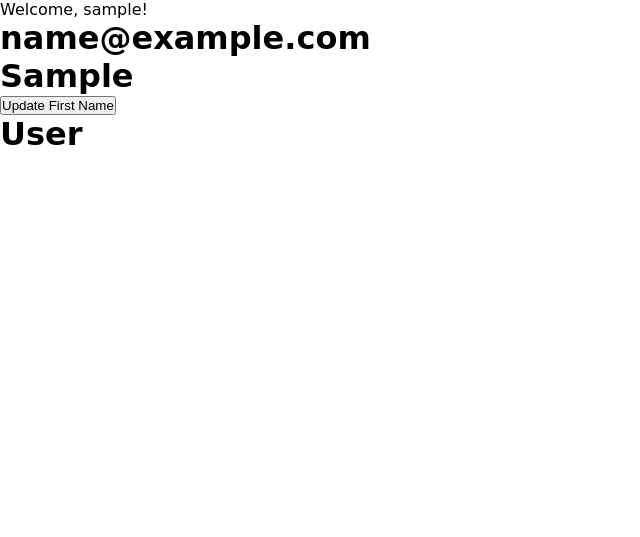
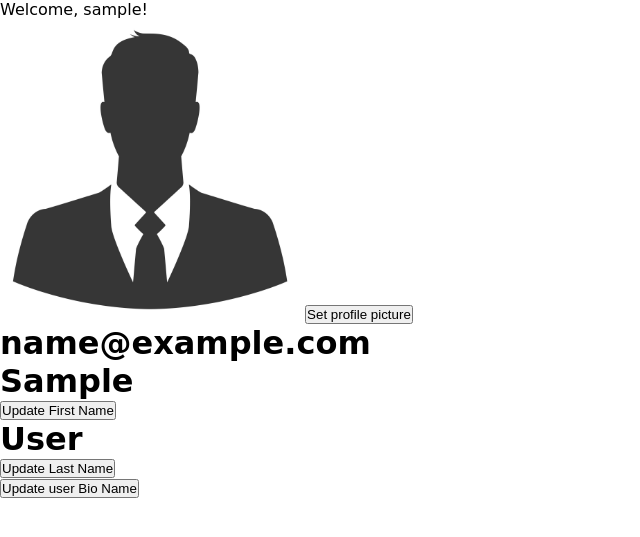
Before and after one commit to Kedar59/skillExchange, a Django app: page /profile/ in a window 1280 px wide. Shown: the part 94-631 px from the top of the page, without its empty margins (0-640 px from the left). Run offline with Django 4.2, Linux system fonts and the light colour scheme; the visitor is signed in with stand-in values (Sample User, id 1).

Commit message:
trying to apply profile pic

```diff
--- /dev/null
+++ b/static/css/profile.css
@@ -0,0 +1,4 @@
+.prof-img-display{
+    height: 300px;
+    width: 300px;
+}
--- a/static/js/profile.js
+++ b/static/js/profile.js
@@ -3,7 +3,55 @@ document.addEventListener('DOMContentLoaded', function () {
     const updateFirstNameForm = document.getElementById('update-first-name-form');
 
     updateFirstNameButton.addEventListener('click', function () {
+        console.log("I was clicked");
         updateFirstNameForm.style.display = 'block';
         updateFirstNameButton.style.display = 'none';
     });
+
+    const updateLastNameButton = document.getElementById('update-last-name-button');
+    const updateLastNameForm = document.getElementById('update-last-name-form');
+
+    updateLastNameButton.addEventListener('click', function () {
+        updateLastNameForm.style.display = 'block';
+        updateLastNameButton.style.display = 'none';
+    });
+
+    const updateUserBioButton = document.getElementById('update-userBio-button');
+    const updateUserBioForm = document.getElementById('update-userBio-form');
+
+    updateUserBioButton.addEventListener('click', function () {
+        updateUserBioForm.style.display = 'block';
+        updateUserBioButton.style.display = 'none';
+    });
+
+    const setProfPicButton = document.getElementById('set-prof-pic-button');
+    const updateProfPicButton = document.getElementById('update-prof-pic-button');
+    const updateProfPicForm = document.getElementById('update-prof-pic-form');
+
+    updateProfPicButton.addEventListener('click', function () {
+        updateProfPicForm.style.display = 'block';
+        updateProfPicButton.style.display = 'none';
+    });
+
+    setProfPicButton.addEventListener('click', function () {
+        updateProfPicForm.style.display = 'block';
+        setProfPicButton.style.display = 'none';
+    });
+
+    document.getElementById('profilePicInput').addEventListener('change', function () {
+        const profilePicInput = document.getElementById('profilePicInput');
+        const fileSizeError = document.getElementById('fileSizeError');
+
+        if (profilePicInput.files.length > 0) {
+            const fileSize = profilePicInput.files[0].size; // Size in bytes
+            const maxSize = 250 * 1024; // 250KB in bytes
+
+            if (fileSize > maxSize) {
+                fileSizeError.style.display = 'block';
+                profilePicInput.value = ''; // Clear the input to prevent upload
+            } else {
+                fileSizeError.style.display = 'none';
+            }
+        }
+    });
 });
--- a/users/models.py
+++ b/users/models.py
@@ -4,5 +4,9 @@ from django.contrib.auth.models import AbstractUser
 class CustomUser(AbstractUser):
     email=models.EmailField(unique=True)
     userBio=models.CharField(max_length=255,blank=False)
+    prof_path=models.CharField(max_length=1024,null=True,blank=True)
+    has_prof_pic=models.BooleanField(default=False)
+    prof_extension=models.CharField(max_length=15,null=True,blank=True)
+
     USERNAME_FIELD='email'
     REQUIRED_FIELDS=['username']
--- a/users/templates/users/profile.html
+++ b/users/templates/users/profile.html
@@ -4,20 +4,46 @@
 {% block css %}
 <link rel="stylesheet" href="{% static 'css/navbar.css' %}">
 <link rel="stylesheet" href="{% static 'css/home.css' %}">
+<link rel="stylesheet" href="{% static 'css/profile.css' %}">
 {% endblock css %}
 {% block content %}
 {% if user.is_authenticated %}
     <p>Welcome, {{ user.username }}!</p>
+    {% if not user.has_prof_pic %}
+    <img src="{% static 'images/default-prof.jpg' %}" alt="not displayed" class="prof-img-display">
+    <button id="set-prof-pic-button">Set profile picture</button>
+    {% else %}
+    <img src="{{ user.prof_path }}" alt="" class="prof-img-display">
+    <button id="update-prof-pic-button">Set profile picture</button>
+    {% endif %}
+        <form id="update-prof-pic-form" method="post" action="{% url 'profile' %}" style="display: none;" id="profilePicInput">
+            {% csrf_token %}
+            <input type="image" name="update_prof_pic">
+            <button type="submit">Submit</button>
+        </form>
+        <p id="fileSizeError" style="color: red; display: none;">File size exceeds the limit (250KB).</p>
     <h1>{{user.email}}</h1>
-    <h1>{{user.first_name}}</h1>
+    <h1 id="first_name_hide">{{user.first_name}}</h1>
         <button id="update-first-name-button">Update First Name</button>
             <form id="update-first-name-form" method="post" action="{% url 'profile' %}" style="display: none;">
                 {% csrf_token %}
                 <input type="text" name="update_first_name" value="{{ user.first_name }}">
                 <button type="submit">Submit</button>
             </form>
-    <h1>{{user.last_name}}</h1>
-    <h4>{{user.userBio}}</h4>
+    <h1 id="last_name_hide">{{user.last_name}}</h1>
+        <button id="update-last-name-button">Update Last Name</button>
+            <form id="update-last-name-form" method="post" action="{% url 'profile' %}" style="display: none;">
+                {% csrf_token %}
+                <input type="text" name="update_last_name" value="{{ user.last_name }}">
+                <button type="submit">Submit</button>
+            </form>
+    <h1 id="user_bio_hide">{{user.userBio}}</h1>
+        <button id="update-userBio-button">Update user Bio Name</button>
+            <form id="update-userBio-form" method="post" action="{% url 'profile' %}" style="display: none;">
+                {% csrf_token %}
+                <textarea type="text" name="update_userBio" rows="4" maxlength="255" cols="10">{{ user.userBio }}</textarea>
+                <button type="submit">Submit</button>
+            </form>
     <!-- Display other user information here as needed -->
 {% else %}
     <p>User is not logged in.</p>
--- a/users/views.py
+++ b/users/views.py
@@ -146,6 +146,28 @@ def profile(request):
 
             messages.success(request, ' First name updated successfully ')
             return render(request, "users/profile.html" , {'user':user})
+        elif 'update_last_name' in request.POST:
+            new_last_name = request.POST['update_last_name']
+            request.user.last_name = new_last_name
+            request.user.save()
+
+            if request.user.last_name != new_last_name:
+                messages.error(request, 'An error occurred while updating the last name. Please try again')
+                return render(request, "users/profile.html" , {'user':user})
+
+            messages.success(request, ' Last name updated successfully ')
+            return render(request, "users/profile.html" , {'user':user})
+        elif 'update_userBio' in request.POST:
+            new_userBio = request.POST['update_userBio']
+            request.user.userBio = new_userBio
+            request.user.save()
+
+            if request.user.userBio != new_userBio:
+                messages.error(request, 'An error occurred while updating the user Bio. Please try again')
+                return render(request, "users/profile.html" , {'user':user})
+
+            messages.success(request, ' User Bio updated successfully ')
+            return render(request, "users/profile.html" , {'user':user})
 
 
     return render(request, "users/profile.html",{'user':user})
```
Also changed, not shown: requirements.txt (+14 -0 lines), static/images/default-prof.jpg (added), users/migrations/0002_customuser_has_prof_pic_customuser_prof_extension_and_more.py (added). Lines whose indentation alone changed are shown as unchanged.
